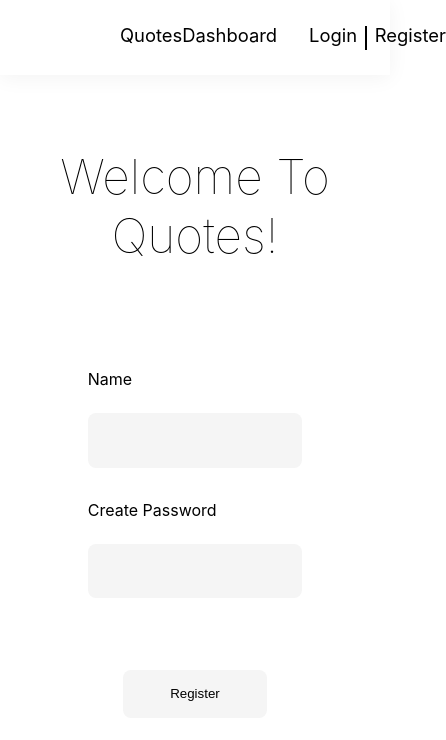
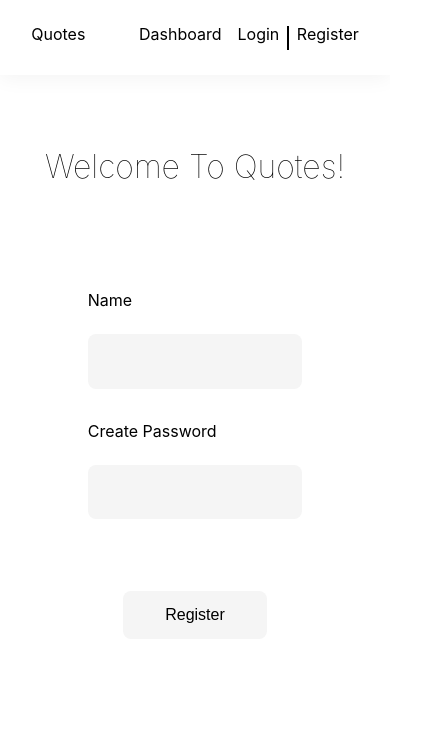
Before and after one commit to Shubham202/Quotes-Client, a React (Create React App) app: page /Register in a window 390 px wide. Shown: the top 740 px of the page, 446 px wide, since content can reach past the window. Built offline with nearby package versions, Linux system fonts and the light colour scheme; no server answers.

Commit message:
Responsive

```diff
--- a/src/index.css
+++ b/src/index.css
@@ -19,7 +19,7 @@ code {
 nav {
   display: flex;
   justify-content: space-between;
-  padding: 1.5rem 7.5rem;
+  padding: 1.5rem 8%;
   box-shadow: 0px 3px 20px rgba(0, 0, 0, 0.05);
   font-size: 1.15rem;
 }
@@ -72,6 +72,7 @@ a{
   justify-content: center;
   align-items: center;
   border-radius: 1rem;
+  margin: auto;
 }
 
 .title {
@@ -157,3 +158,33 @@ textarea {
   color: red;
   margin: 1rem 0rem -2rem 0rem;
 }
+
+@media (max-width: 768px) {
+  .cards {
+    grid-template-columns: 1fr;
+  }
+}
+
+@media (max-width: 480px) {
+  * {
+    font-size: 1rem;
+  }
+
+  .welcome {
+    font-size: 2rem;
+  }
+
+  .card {
+    width: 75%;
+  }
+
+  .elem {
+    margin-right: 1rem;
+  }
+}
+
+@media (max-width: 320px) {
+  * {
+    font-size: 0.9rem;
+  }
+}
```
